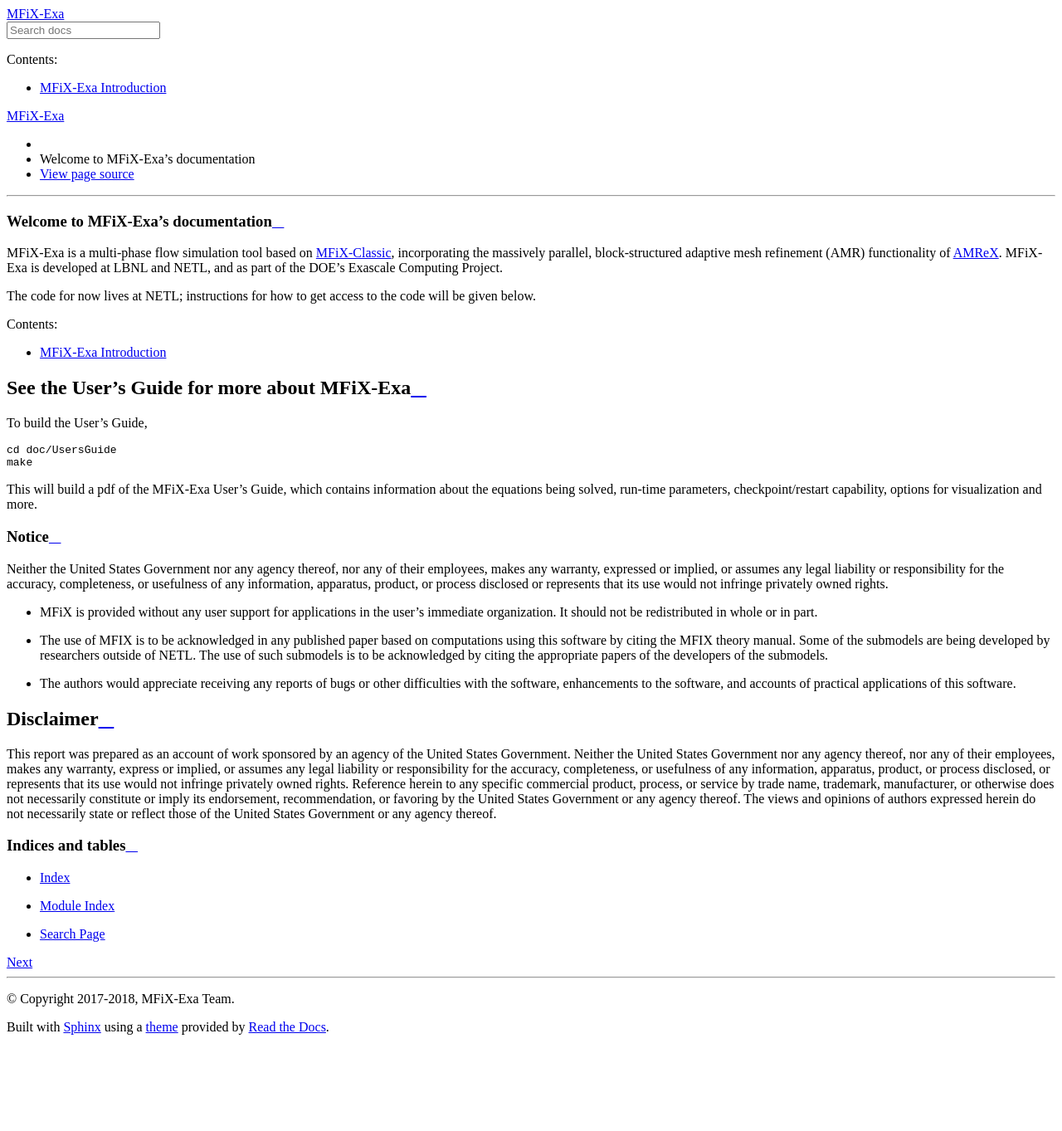
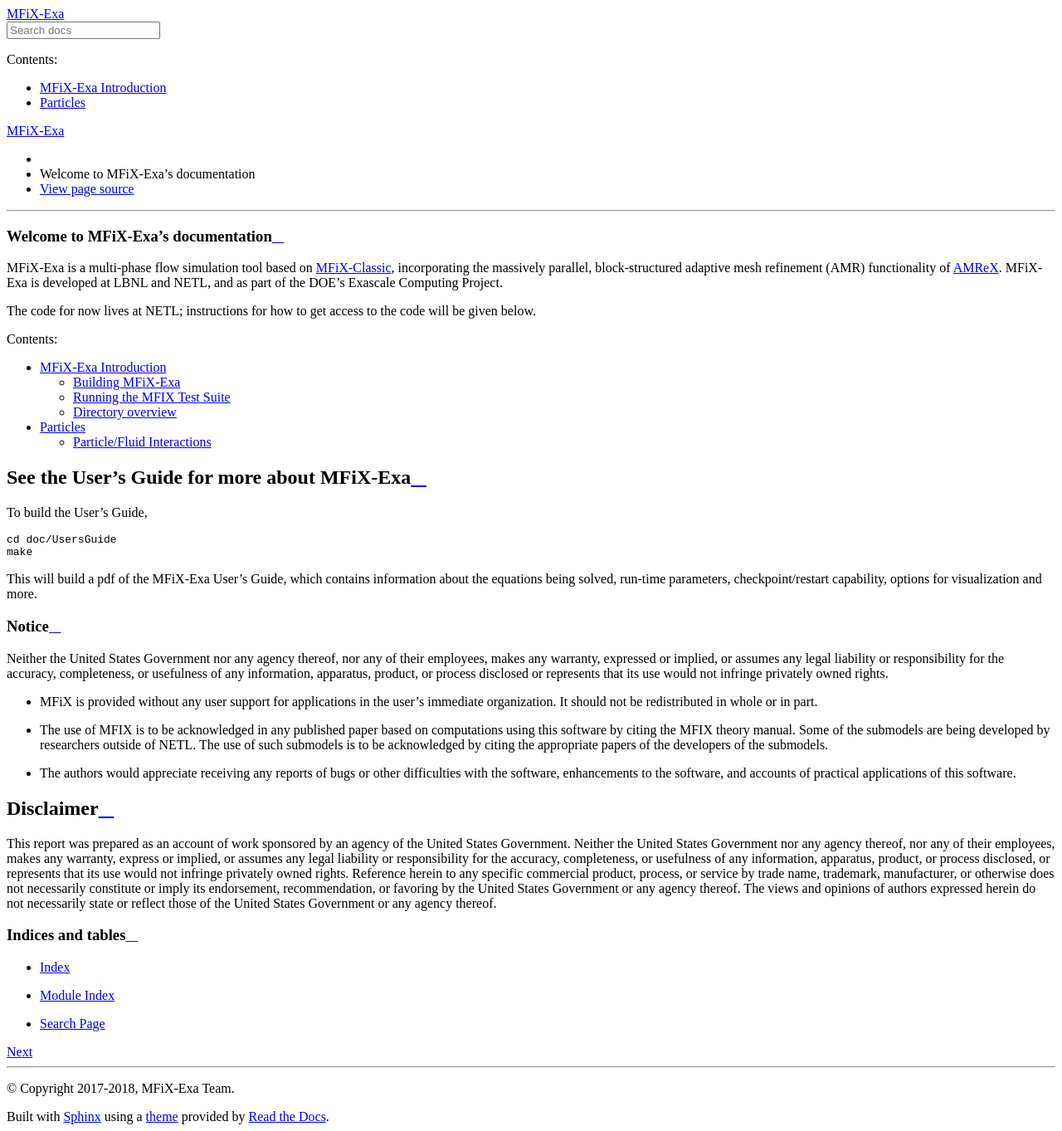
Before and after one commit to mwm126/MFIX-Exa, a Sphinx documentation site: the page built from docs/source/index.rst, in a window 1280 px wide. Shown: the whole page at 83% size. Built offline with Sphinx 7.4.7 and the Read the Docs theme 2.0.0, drawn with Linux system fonts in a browser that asks for light colours; before the commit the page ends 1255 px from its top, so only the background shows below that.

Commit message:
added Paticles section

```diff
--- /dev/null
+++ b/docs/source/ParticleFuild.rst
@@ -0,0 +1,2 @@
+Particle/Fluid Interactions
+===========================
--- a/docs/source/index.rst
+++ b/docs/source/index.rst
@@ -15,10 +15,11 @@
 will be given below.
 
 .. toctree::
-   :maxdepth: 1
+   :maxdepth: 2
    :caption: Contents:
 
    Introduction
+   Particles
 
 
 See the User's Guide for more about MFiX-Exa
```
Also changed, not shown: docs/source/Particles.rst (added, +8 -0 lines).
